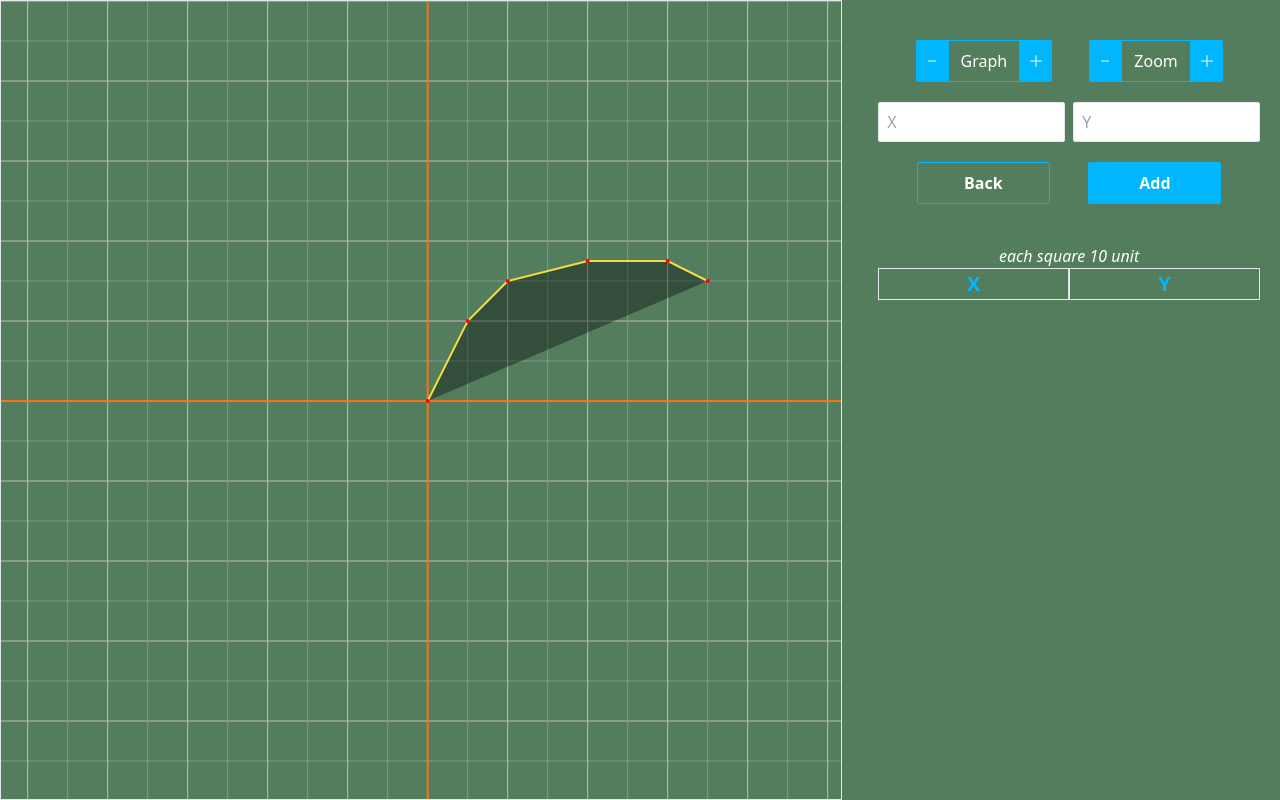
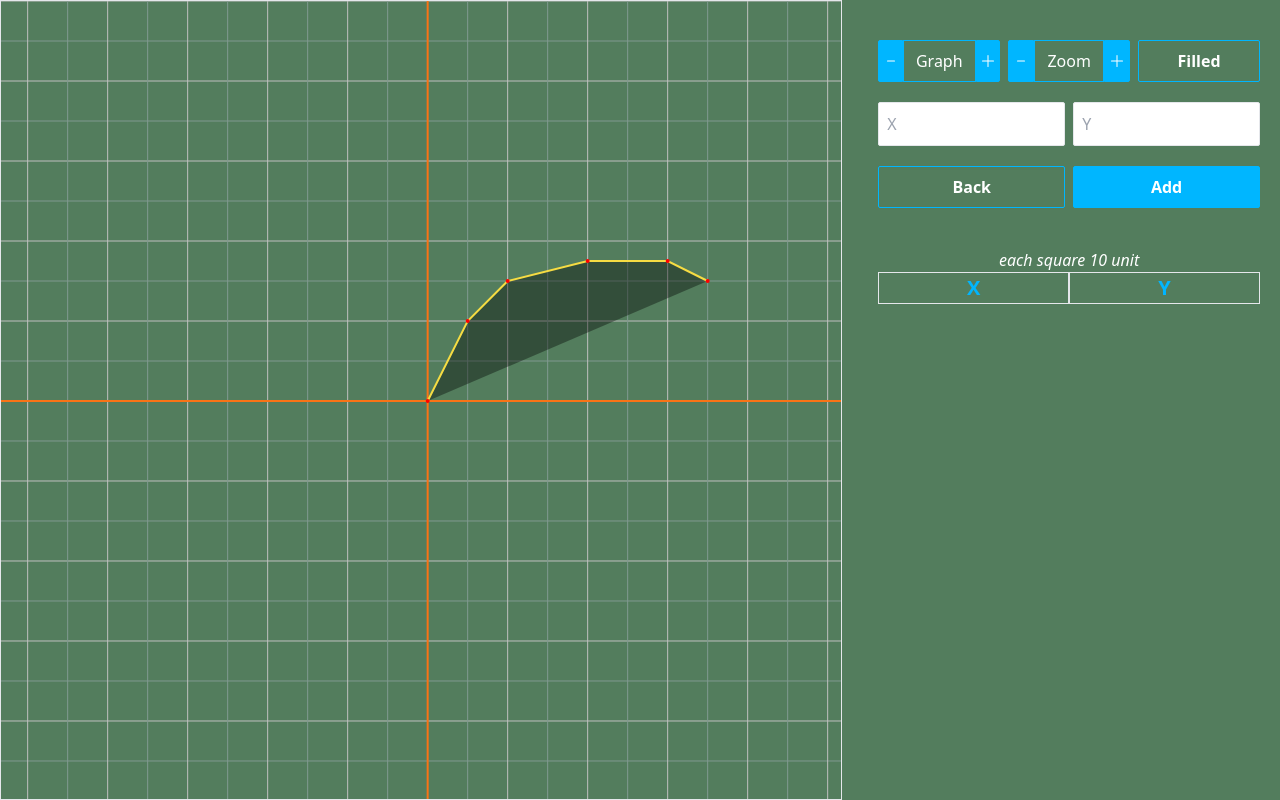
Before and after one commit to EmranAli-15/graph-generator, a React (Vite) app: page / in a window 1280 px wide. Built offline with nearby package versions, Linux system fonts and the light colour scheme.

Commit message:
ui update

```diff
--- a/src/Graph.jsx
+++ b/src/Graph.jsx
@@ -1,5 +1,4 @@
 import { useEffect, useState } from "react";
-import { AiFillPlusCircle, AiFillMinusCircle } from "react-icons/ai";
 import { BsDash, BsPlusLg } from "react-icons/bs";
 
 
@@ -11,7 +10,17 @@ const Graph = () => {
     const [fixedW, setFixedW] = useState(window.innerWidth);
 
     const [afterZoom, setAfterZoom] = useState(100);
+    const [fill, setFill] = useState(true);
 
+    const [xAxis, setXAxis] = useState("");
+    const [yAxis, setYAxis] = useState("");
+
+    const [myData, setMyData] = useState([]);
+    const [graphLines, setGraphLines] = useState([
+        40, 80, 120, 160, 200, 240, 280, 320, 360, 400, 440, 480, 520, 560, 600, 640, 680, 720, 760
+    ])
+
+    const [viewBox, setViewBox] = useState({ x: 0, y: 0, width: graphWidth, height: graphHeight });
     const [dots, setDots] = useState([
         { x: 0 * 4, y: -0 * 4 },
         { x: 10 * 4, y: -20 * 4 },
@@ -28,11 +37,10 @@ const Graph = () => {
         .map(point => `${point.x + centerX},${point.y + centerY}`)
         .join(" ");
 
-    const [myData, setMyData] = useState([]);
 
 
-    const [xAxis, setXAxis] = useState("");
-    const [yAxis, setYAxis] = useState("");
+
+
 
     const handleNewData = () => {
         const obj = { x: 4 * xAxis, y: 4 * (0 - yAxis) };
@@ -54,14 +62,7 @@ const Graph = () => {
         setMyData(myOldArr)
     };
 
-    const [graphLines, setGraphLines] = useState([
-        40, 80, 120, 160, 200, 240, 280, 320, 360, 400, 440, 480, 520, 560, 600, 640, 680, 720, 760
-    ])
 
-
-
-
-    const [viewBox, setViewBox] = useState({ x: 0, y: 0, width: graphWidth, height: graphHeight });
 
     // Function to handle zooming
     const handleGraphSize = (scaleFactor) => {
@@ -169,7 +170,7 @@ const Graph = () => {
 
 
                         {/* Actual Graph */}
-                        <polyline points={points} stroke="#F6DC43" strokeWidth="2" fill="#00000060" />
+                        <polyline points={points} stroke="#F6DC43" strokeWidth="2" fill={fill ? "#00000060" : "none"} />
 
 
                         {/* Dot For Point */}
@@ -185,7 +186,7 @@ const Graph = () => {
 
 
                 <section className="md:w-1/3 p-5">
-                    <div className="flex items-center justify-evenly mt-5">
+                    <div className="grid grid-cols-2 md:grid-cols-3 gap-2 mt-5">
                         <div className="flex items-center justify-center text-white">
                             <button
                                 className="btnLeft"
@@ -215,24 +216,22 @@ const Graph = () => {
                         </div>
 
 
-
-                        {/* Back the actual size of zoomed content */}
-                        {/* <div>
-                            <button className="text-sm font-semibold size-7 rounded-full text-center text-white bg-info" onClick={() => setAfterZoom(100)}>
-                                100
+                        <div>
+                            <button className="myBtn w-[120px]" onClick={() => setFill(!fill)}>
+                                {fill ? "Filled" : "Unfilled"}
                             </button>
-                        </div> */}
+                        </div>
                     </div>
 
                     <div className="mt-5">
                         <div>
                             <div className="flex justify-between mb-2 gap-x-2">
-                                <input value={xAxis} onChange={(e) => setXAxis(Number(e.target.value))} type="number" placeholder="X" className="border text-black outline-none px-2 h-10 rounded-sm w-full bg-white" />
-                                <input value={yAxis} onChange={(e) => setYAxis(Number(e.target.value))} type="number" placeholder="Y" className="border text-black outline-none px-2 h-10 rounded-sm w-full bg-white" />
+                                <input value={xAxis} onChange={(e) => setXAxis(Number(e.target.value))} type="number" placeholder="X" className="border text-black outline-none px-2 h-11 rounded-sm w-full bg-white" />
+                                <input value={yAxis} onChange={(e) => setYAxis(Number(e.target.value))} type="number" placeholder="Y" className="border text-black outline-none px-2 h-11 rounded-sm w-full bg-white" />
                             </div>
                         </div>
 
-                        <div className="flex justify-evenly mt-5">
+                        <div className="flex justify-between gap-x-2 mt-5">
                             <button onClick={handleBack} className="myBtn">Back</button>
                             <button onClick={handleNewData} className="myBtn bg-[#00b6ff]">Add</button>
                         </div>
--- a/src/index.css
+++ b/src/index.css
@@ -15,13 +15,13 @@ body {
 }
 
 .btnLeft {
-  @apply bg-[#00b6ff] border border-[#00b6ff] flex items-center justify-center py-3 w-8 outline-none rounded-l-sm active:scale-90
+  @apply bg-[#00b6ff] border border-[#00b6ff] flex items-center justify-center py-3 w-full outline-none rounded-l-sm active:scale-90
 }
 
 .btnRight {
-  @apply bg-[#00b6ff] border border-[#00b6ff] flex justify-center items-center py-3 w-8 outline-none rounded-r-sm active:scale-90
+  @apply bg-[#00b6ff] border border-[#00b6ff] flex justify-center items-center py-3 w-full outline-none rounded-r-sm active:scale-90
 }
 
 .myBtn {
-  @apply border border-[#00b6ff] rounded-sm text-white font-bold w-[133px] py-2 px-5 active:scale-90
+  @apply border border-[#00b6ff] rounded-sm text-white font-bold w-full py-2 px-5 active:scale-90
 }
```
